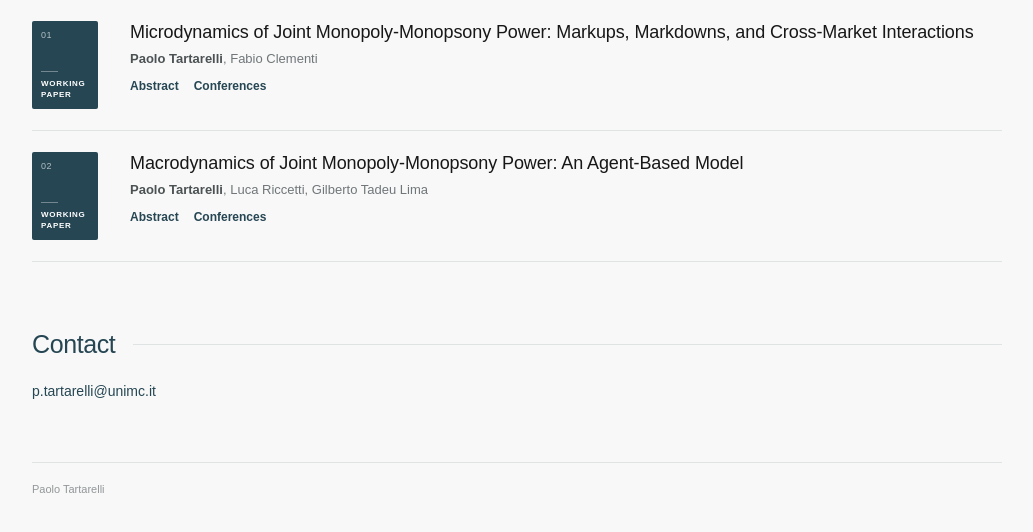
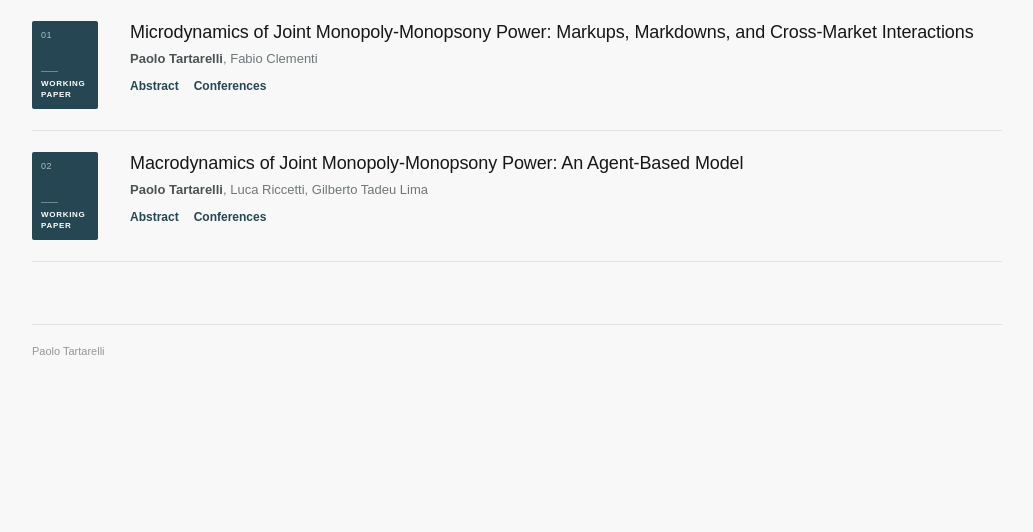
Before and after one commit to paolotartarelli/paolotartarelli.github.io, a plain HTML site: page index.html in a window 1280 px wide. Shown: the part 448-980 px from the top of the page, without its empty margins (123-1156 px from the left). After the commit the page ends 859 px from the top, so only its background shows below. Drawn offline with Linux system fonts and the light colour scheme.

Commit message:
Update index.html

```diff
--- a/index.html
+++ b/index.html
@@ -788,30 +788,6 @@ Most of my work concerns the interplay between industrial and labour dynamics, a
 
   </section>
 
-  <!-- ==========================
-       CONTACT
-  =========================== -->
-
-  <section class="contact">
-
-    <div class="section-header">
-
-      <h2>Contact</h2>
-
-      <div class="section-line"></div>
-
-    </div>
-
-    <div class="contact-content">
-
-      <a href="mailto:p.tartarelli@unimc.it">
-        p.tartarelli@unimc.it
-      </a>
-
-    </div>
-
-  </section>
-
   <footer>
     Paolo Tartarelli
   </footer>
```
